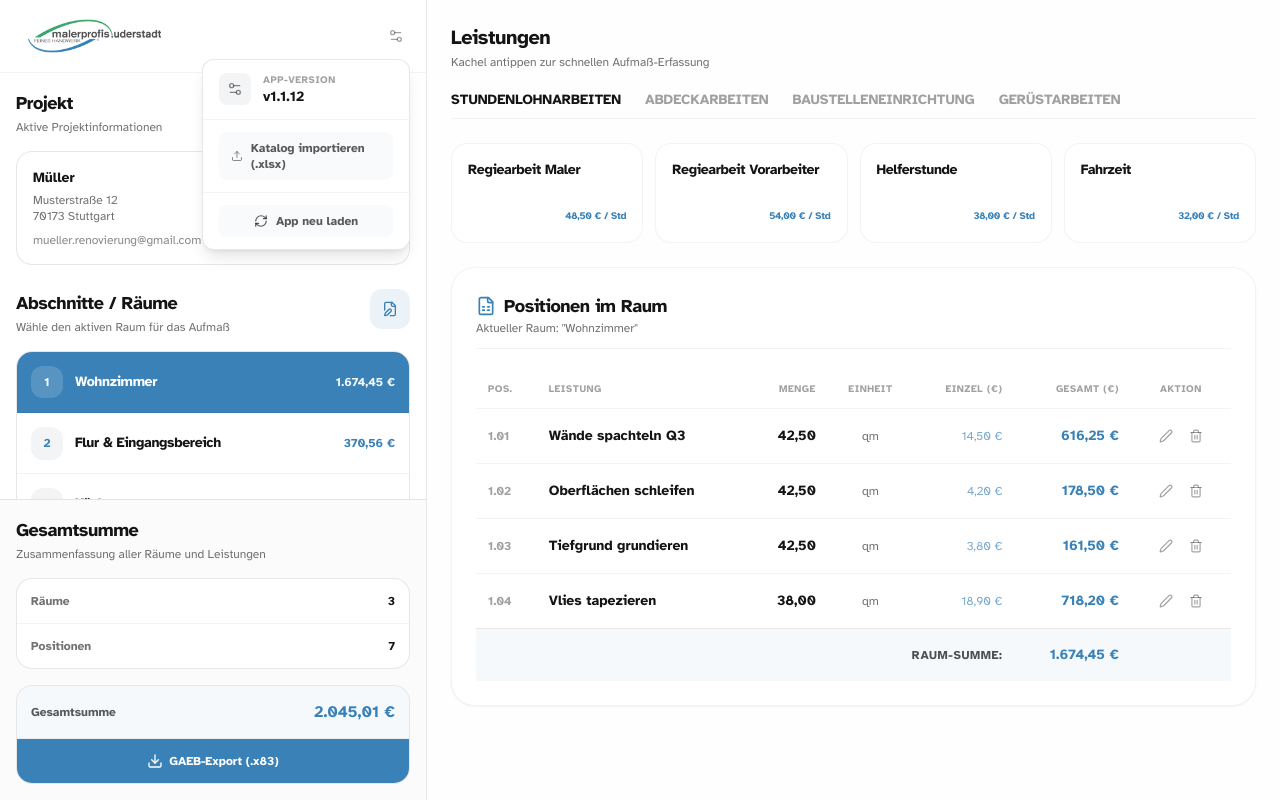
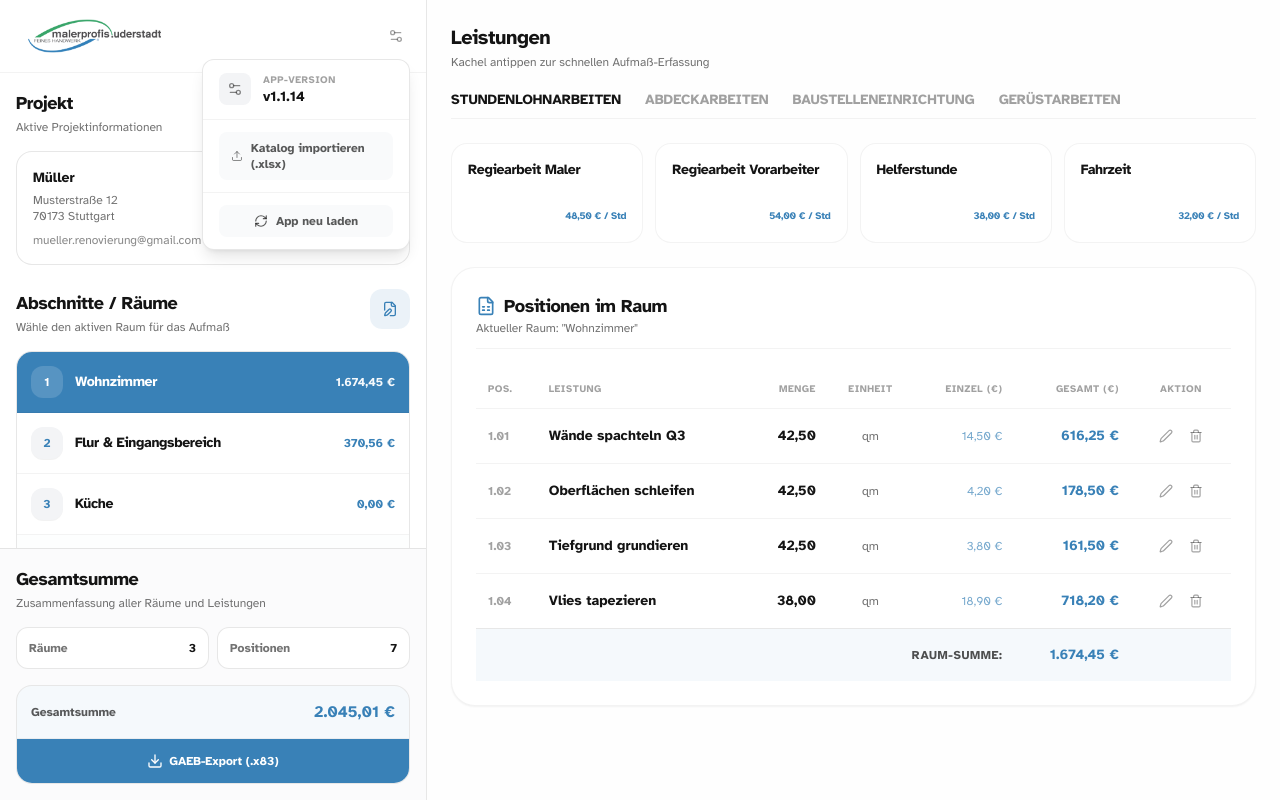
Before and after one commit to timstuu/malerprofis-angebot, a React (Vite) app: page / in a window 1280 px wide. Both pictures are taken after a click on the button 396 px from the left and 35 px from the top of the page. Built offline with nearby package versions, Linux system fonts and the light colour scheme.

Commit message:
feat: implement service worker for offline support and initialize main application components

```diff
--- a/package.json
+++ b/package.json
@@ -1,7 +1,7 @@
 {
   "name": "react-example",
   "private": true,
-  "version": "1.1.12",
+  "version": "1.1.14",
   "type": "module",
   "scripts": {
     "dev": "vite --port=3000 --host=0.0.0.0",
--- a/public/sw.js
+++ b/public/sw.js
@@ -1,4 +1,4 @@
-const CACHE_NAME = 'malerprofis-cache-v1.1.12';
+const CACHE_NAME = 'malerprofis-cache-v1.1.14';
 const ASSETS_TO_CACHE = [
   './',
   './index.html',
@@ -38,6 +38,17 @@ self.addEventListener('message', (event) => {
 });
 
 self.addEventListener('fetch', (event) => {
+  const url = new URL(event.request.url);
+  if (
+    url.pathname.startsWith('/src/') ||
+    url.pathname.startsWith('/node_modules/') ||
+    url.pathname.startsWith('/@') ||
+    url.searchParams.has('t') ||
+    url.searchParams.has('import')
+  ) {
+    return;
+  }
+
   event.respondWith(
     caches.match(event.request).then((cachedResponse) => {
       if (cachedResponse) {
--- a/src/App.tsx
+++ b/src/App.tsx
@@ -809,7 +809,7 @@ const parseImportPrice = (str: string): number => {
       }`}>
         {/* Sidebar Header: Logo, Settings & Close Button */}
         <div className="p-4 border-b border-[#141414]/5 flex items-center justify-between">
-          <img src="/icons/logo.png" className="h-10 w-auto" alt="Malerprofis Uderstadt Logo" referrerPolicy="no-referrer" />
+          <img src="./icons/logo.png" className="h-10 w-auto" alt="Malerprofis Uderstadt Logo" referrerPolicy="no-referrer" />
           <div className="flex items-center gap-1">
             {/* Settings Icon with Popover */}
             <div className="relative">
@@ -838,7 +838,7 @@ const parseImportPrice = (str: string): number => {
                       </div>
                       <div>
                         <p className="text-[10px] font-bold text-[#141414]/40 uppercase tracking-wider">App-Version</p>
-                        <p className="text-sm font-bold text-[#141414]">v1.1.12</p>
+                        <p className="text-sm font-bold text-[#141414]">v1.1.14</p>
                       </div>
                     </div>
 
@@ -978,7 +978,7 @@ const parseImportPrice = (str: string): number => {
             >
               <Menu className="w-6 h-6" />
             </button>
-            <img src="/icons/logo.png" className="h-8 w-auto" alt="Logo" referrerPolicy="no-referrer" />
+            <img src="./icons/logo.png" className="h-8 w-auto" alt="Logo" referrerPolicy="no-referrer" />
           </div>
           {activeProject && (
             <div className="text-right max-w-[180px] sm:max-w-xs">
--- a/src/components/ExportSettingsPanel.tsx
+++ b/src/components/ExportSettingsPanel.tsx
@@ -76,12 +76,12 @@ export const ExportSettingsPanel: React.FC<ExportSettingsPanelProps> = ({
       </div>
 
       {/* Card 1: Statistics (Rooms & Positions) */}
-      <div className="bg-white border border-[#141414]/10 rounded-2xl overflow-hidden divide-y divide-[#141414]/5 shadow-3xs text-xs">
-        <div className="p-3.5 flex justify-between items-center">
+      <div className="grid grid-cols-2 gap-2 text-xs">
+        <div className="bg-white border border-[#141414]/10 rounded-xl p-3 flex justify-between items-center shadow-3xs">
           <span className="text-[#141414]/60 font-semibold">Räume</span>
           <span className="font-bold text-[#141414]">{roomCount}</span>
         </div>
-        <div className="p-3.5 flex justify-between items-center">
+        <div className="bg-white border border-[#141414]/10 rounded-xl p-3 flex justify-between items-center shadow-3xs">
           <span className="text-[#141414]/60 font-semibold">Positionen</span>
           <span className="font-bold text-[#141414]">{positionCount}</span>
         </div>
```
